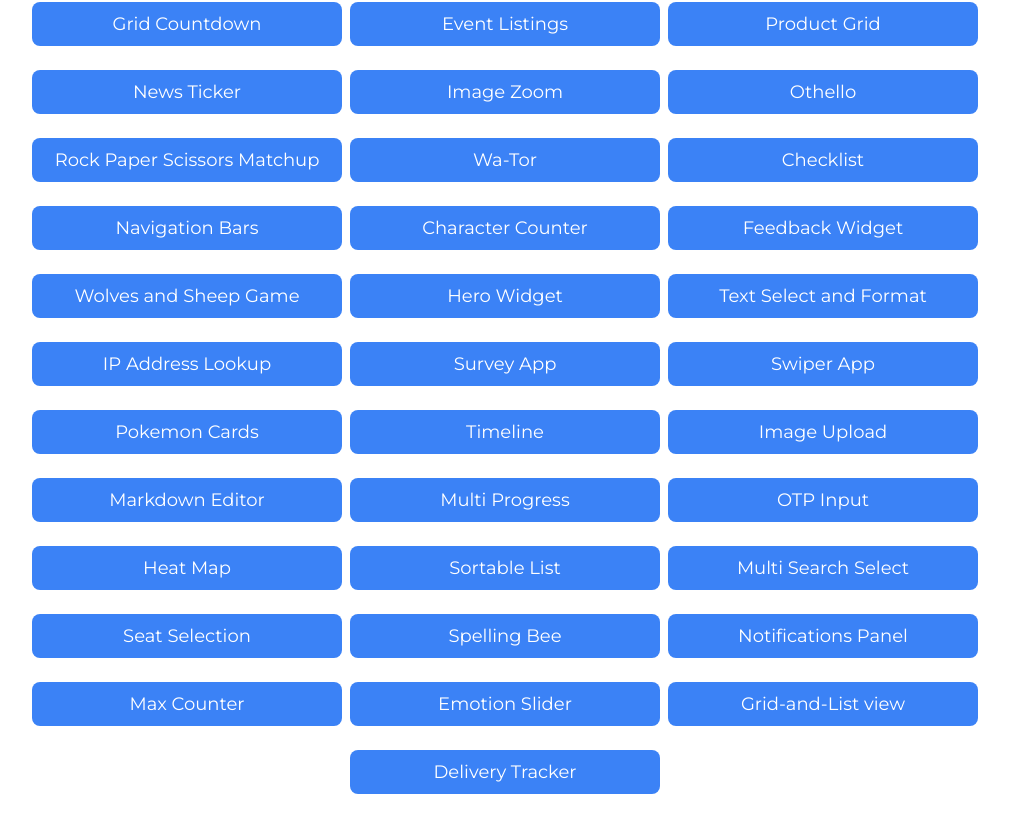
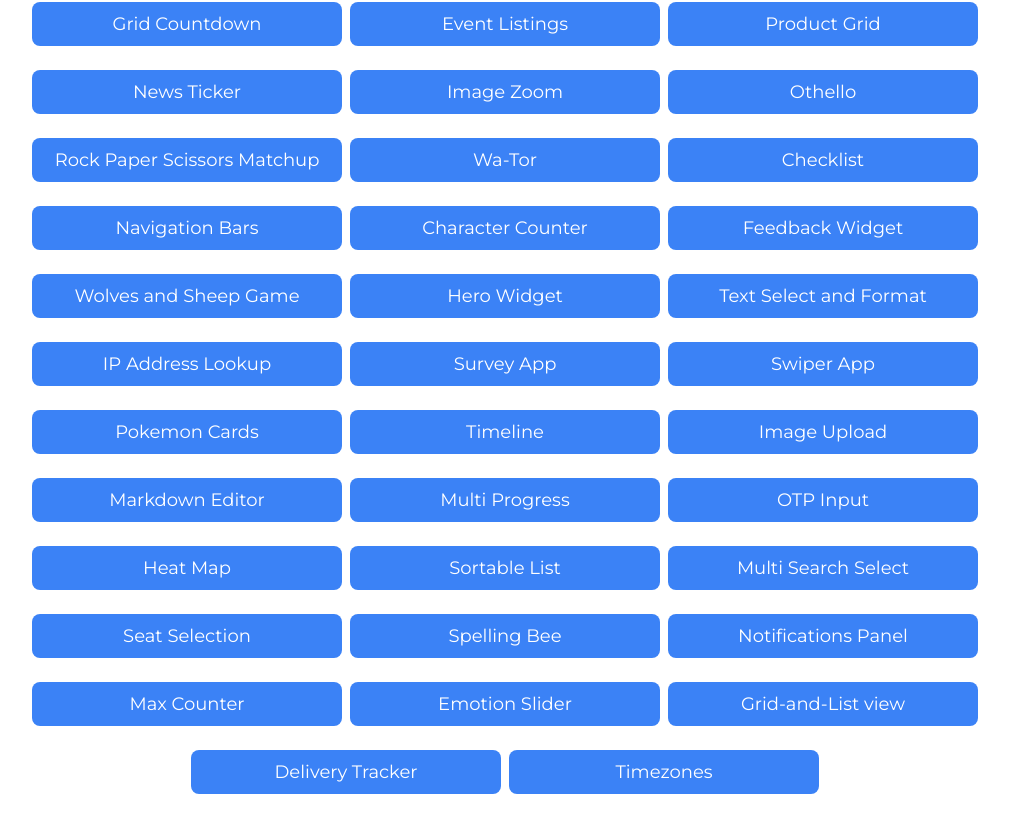
Before and after one commit to ShlokD/fe-challenges, a React (Vite) app: page / in a window 1280 px wide. Shown: the part 1402-2224 px from the top of the page, without its empty margins (135-1144 px from the left). Built offline with nearby package versions, Linux system fonts and the light colour scheme.

Commit message:
add timezones

```diff
--- a/src/App.tsx
+++ b/src/App.tsx
@@ -285,6 +285,9 @@ function App() {
         <li className="text-lg w-1/4 text-center my-2 bg-blue-500 text-white p-2 rounded-lg">
           <Link to={`/delivery-tracker`}>Delivery Tracker</Link>
         </li>
+        <li className="text-lg w-1/4 text-center my-2 bg-blue-500 text-white p-2 rounded-lg">
+          <Link to={`/timezones`}>Timezones</Link>
+        </li>
       </ul>
     </div>
   );
--- a/src/main.tsx
+++ b/src/main.tsx
@@ -96,6 +96,7 @@ const MaxCounter = React.lazy(() => import("./max-counter"));
 const EmotionSlider = React.lazy(() => import("./emotion-slider"));
 const GridListView = React.lazy(() => import("./grid-list-view"));
 const DeliveryTracker = React.lazy(() => import("./delivery-tracker"));
+const Timezones = React.lazy(() => import("./timezones"));
 
 const router = createBrowserRouter([
   {
@@ -466,6 +467,10 @@ const router = createBrowserRouter([
     path: "/delivery-tracker",
     element: <DeliveryTracker />,
   },
+  {
+    path: "/timezones",
+    element: <Timezones />,
+  },
 ]);
 
 export const Main = (
--- /dev/null
+++ b/src/timezones/index.tsx
@@ -0,0 +1,188 @@
+import { useEffect, useState } from "react";
+
+import HomeLink from "../home-link";
+
+const BASE_API = "https://geocoding-api.open-meteo.com/v1";
+
+function throttle(fn: (...args: any[]) => any, time = 300) {
+  let pause = false;
+
+  return function (...args: any[]) {
+    if (pause) {
+      return;
+    }
+    pause = true;
+    const res = fn(...args);
+    setTimeout(() => {
+      pause = false;
+    }, time);
+    return res;
+  };
+}
+
+const fetchResults = async (term: string) => {
+  const url = `${BASE_API}/search?name=${term}&language=en&format=json`;
+  try {
+    const res = await fetch(url);
+    const json = await res.json();
+    return json.results;
+  } catch (_) {
+    return [];
+  }
+};
+
+const throttledFetch = throttle(fetchResults, 500);
+
+const transformSearchResults = (results: any[]): Location[] => {
+  return results.map((result) => {
+    return {
+      id: result.id,
+      timezone: result.timezone,
+      name: `${result.name}, ${result.country}`,
+    };
+  });
+};
+
+type Location = {
+  id: number;
+  timezone: string;
+  name: string;
+  time?: string;
+  date?: string;
+};
+
+const getCurrentTime = (timeZone: string): { time: string; date: string } => {
+  const now = new Date();
+  return {
+    time: now.toLocaleTimeString("en-US", { timeZone }),
+    date: now.toLocaleDateString("en-US", { timeZone }),
+  };
+};
+
+const Timezones = () => {
+  const [locations, setLocations] = useState<Record<number, Location>>({});
+  const [showForm, setShowForm] = useState(false);
+  const [searchTerm, setSearchTerm] = useState("");
+  const [searchResults, setSearchResults] = useState<Location[]>([]);
+
+  const handleSearchChange = async (value: string) => {
+    setSearchTerm(value);
+    if (value.length >= 3) {
+      const results = await throttledFetch(value);
+      if (results?.length > 0) {
+        setSearchResults(transformSearchResults(results));
+      }
+    } else {
+      setSearchResults([]);
+    }
+  };
+
+  const addToLocations = (location: Location) => {
+    setLocations((prev) => {
+      if (!prev[location.id]) {
+        const newLocations = { ...prev };
+        const { time, date } = getCurrentTime(location.timezone);
+        newLocations[location.id] = { ...location, time, date };
+        return newLocations;
+      }
+      return prev;
+    });
+    setShowForm(false);
+    setSearchTerm("");
+    setSearchResults([]);
+  };
+
+  useEffect(() => {
+    if (Object.values(locations).length > 0) {
+      setInterval(() => {
+        setLocations((prev) => {
+          const newLocations = { ...prev };
+          for (const key in newLocations) {
+            const location = newLocations[key];
+            const { time, date } = getCurrentTime(location.timezone);
+            newLocations[location.id] = { ...location, time, date };
+          }
+          return newLocations;
+        });
+      }, 1000);
+    }
+  }, [locations]);
+
+  return (
+    <div className="flex flex-col w-full min-h-screen">
+      <header className="p-4 bg-red-400 flex flex-row gap-2 justify-center items-center">
+        <HomeLink />
+        <h1 className="font-bold text-2xl text-white">Timezones</h1>
+      </header>
+      <main className="flex flex-col min-h-screen w-full">
+        <div className="w-full p-4 flex items-center justify-center border-b-2 border-black">
+          <button
+            className="bg-blue-400 text-2xl rounded-xl shadow hover:bg-blue-500 w-1/3 p-4 font-bold text-white self-center"
+            onClick={() => setShowForm(true)}
+          >
+            Add
+          </button>
+        </div>
+        <div
+          className={`${
+            showForm ? "" : "hidden"
+          } absolute z-10 bg-gray-100 p-8 w-2/3 flex flex-col border-2 border-black rounded-lg self-center overflow-y-scroll`}
+          style={{
+            transform: "translate(0%, 20%)",
+            height: "600px",
+          }}
+        >
+          <input
+            type="search"
+            value={searchTerm}
+            onChange={(ev) => handleSearchChange(ev?.target?.value)}
+            className="p-4 border-2 border-black shadow text-xl rounded-lg"
+            placeholder="Search..."
+          />
+          <div className="flex flex-col">
+            {searchResults.map((result, i) => {
+              return (
+                <button
+                  key={`result-${i}`}
+                  onClick={() => addToLocations(result)}
+                  className="w-full p-4 border-2 bg-white text-xl shadow rounded-lg font-bold hover:bg-blue-100 border-black my-2"
+                >
+                  {result.name}
+                </button>
+              );
+            })}
+          </div>
+        </div>
+        <div
+          className="flex w-full"
+          style={{
+            flexGrow: "1",
+          }}
+        >
+          {Object.values(locations).map((location, i) => {
+            const { time, date } = location;
+            const isEve =
+              Number(time?.substring(0, 1)) > 5 && time?.endsWith("PM");
+            return (
+              <div
+                key={`location-${i}`}
+                className={`flex flex-col gap-8 p-4 justify-center items-center border-2 border-white text-white font-bold ${
+                  isEve ? "bg-blue-900" : "bg-orange-500"
+                }`}
+                style={{
+                  flex: "1 0 auto",
+                }}
+              >
+                <p className="text-2xl">{time}</p>
+                <p className="text-2xl">{date}</p>
+                <p className="text-2xl">{location.name}</p>
+              </div>
+            );
+          })}
+        </div>
+      </main>
+    </div>
+  );
+};
+
+export default Timezones;
```
Also changed, not shown: 1 other file (tests, documents, lock files or other folders).
